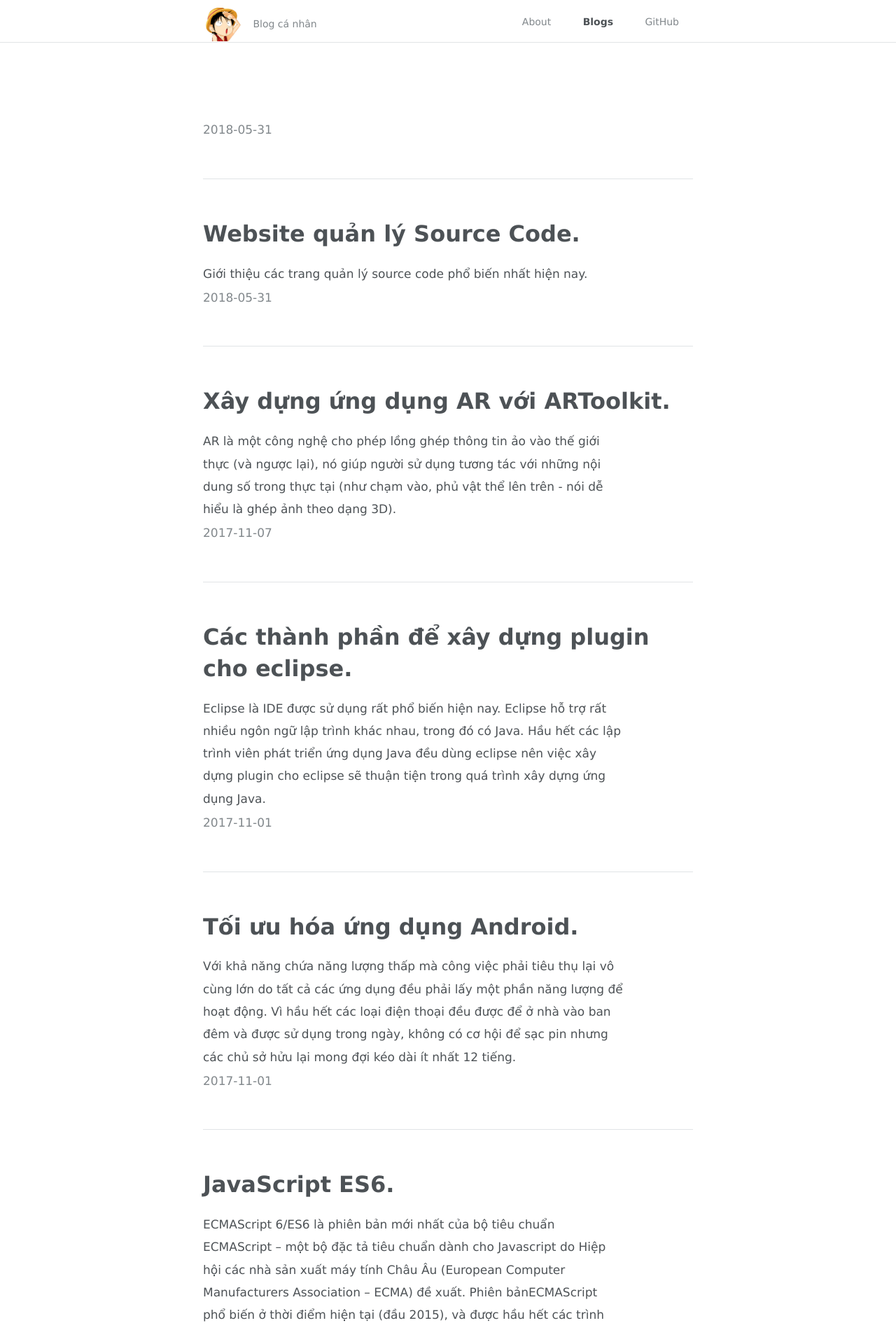
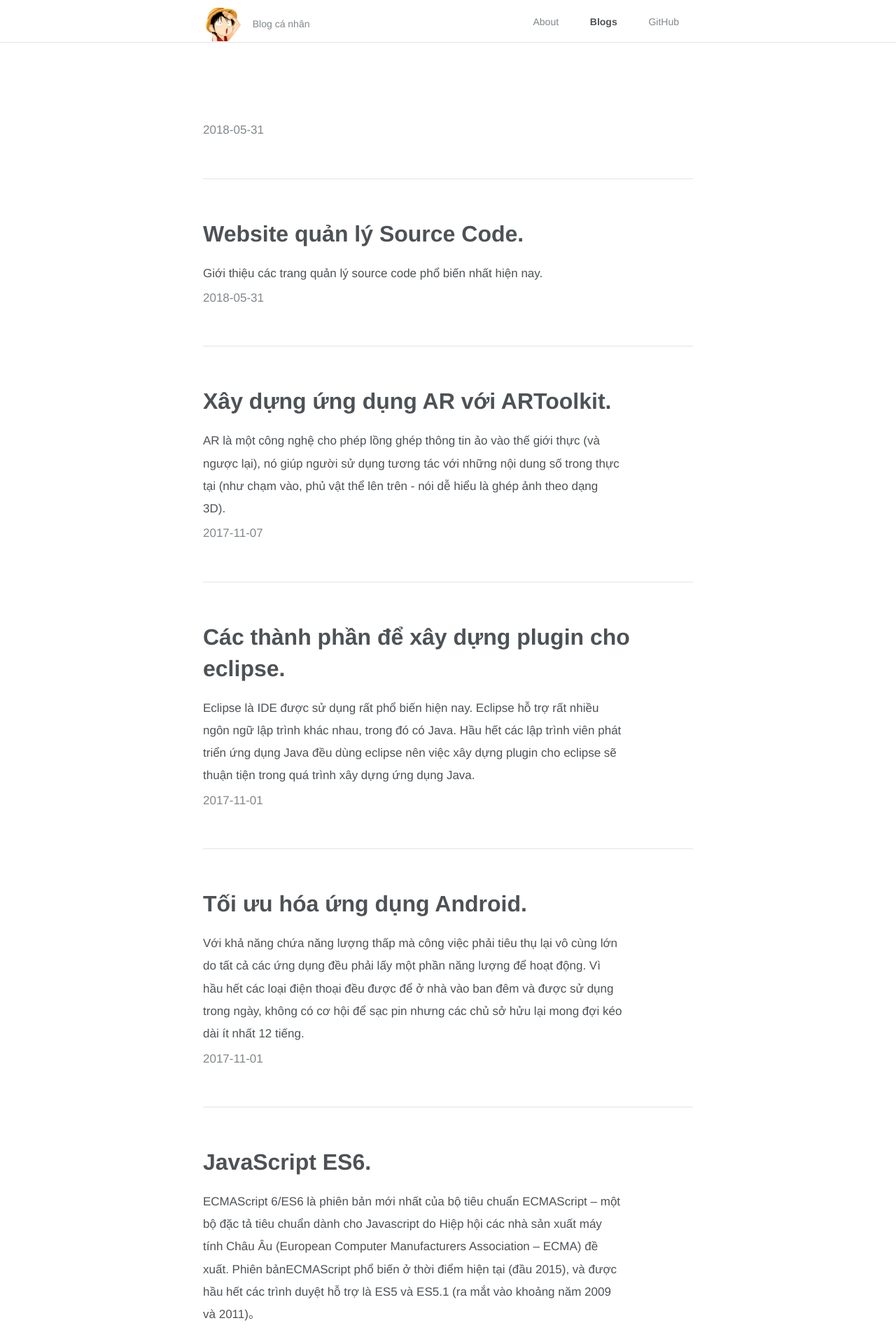
Before and after one commit to dongpv91/dongpv91.github.io, a Jekyll site: the page built from index.html, in a window 1280 px wide. Shown: the top 1900 px of the page at 70% size. Built offline with Jekyll 4.4.1, drawn with Linux system fonts in a browser that asks for light colours; nearby versions of some CDN libraries; some web fonts are replaced; the list of posts is cut into pages by our own code.

Commit message:
modify css

```diff
--- a/css/_variables.scss
+++ b/css/_variables.scss
@@ -23,8 +23,8 @@ $font-size-jp:                  15px;
 
 $text-color:                    $grey-7;
 $grey-text-color:               $grey-6;
-$font-family-base:              'Spoqa Han Sans', 'Spoqa Han Sans JP', 'Source Sans Pro', Apple SD Gothic Neo, Nanum Barun Gothic, Nanum Gothic, Verdana, Arial, Dotum, sans-serif;
-$font-family-jp:                'Spoqa Han Sans JP', 'Spoqa Han Sans', 'Source Sans Pro', Apple SD Gothic Neo, Nanum Barun Gothic, Nanum Gothic, Verdana, Arial, Dotum, sans-serif;
+$font-family-base:              "Helvetica Neue", Helvetica, Arial, sans-serif;
+$font-family-jp:                "Helvetica Neue", Helvetica, Arial, sans-serif;
 
 $line-height-base:              1.5em;
 $line-height-jp:                1.6em;
--- a/css/reset/reset.scss
+++ b/css/reset/reset.scss
@@ -61,7 +61,7 @@ body {
   background-color: #fff;
   width: 100%;
   height: 100%;
-  font-family: "Apple SD Gothic Neo", "Nanum Barun Gothic", "Nanum Gothic", Verdana, Arial, "Malgun Gothic", Dotum, sans-serif;
+  font-family: "Helvetica Neue", Helvetica, Arial, sans-serif;
   color: $text-color;
   word-break: keep-all;
   -webkit-font-smoothing: antialiased;
--- a/css/styles.scss
+++ b/css/styles.scss
@@ -11,7 +11,7 @@
 
 // Typekit Font loader attrs
 .wf-loading body {
-  font-family: "Apple SD Gothic Neo", "Nanum Barun Gothic", "Nanum Gothic", Verdana, Arial, "Malgun Gothic", Dotum, sans-serif;
+  font-family: "Helvetica Neue", Helvetica, Arial, sans-serif;
 }
 
 .hljs {
```
